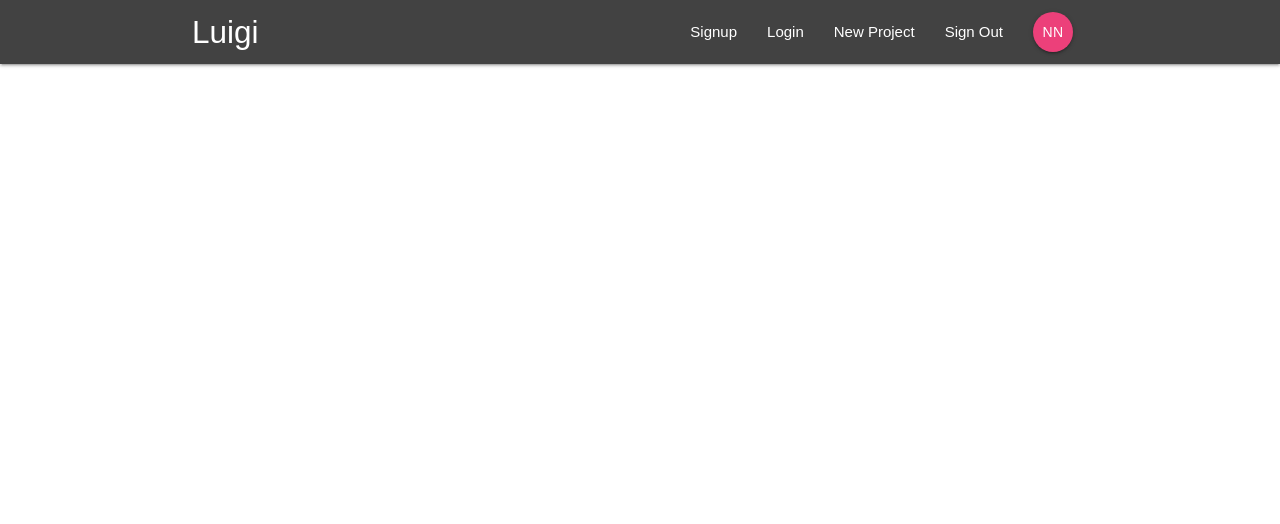
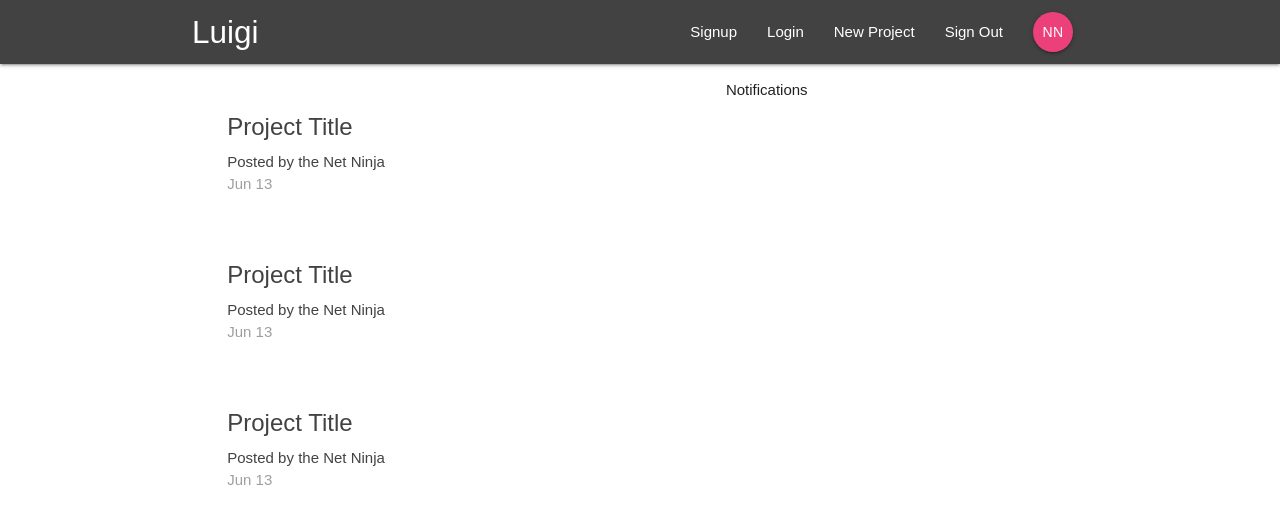
Before and after one commit to AlexBautista13/Capstone, a React (Create React App) app: page / in a window 1280 px wide. Shown: the top 524 px of the page. Built offline with nearby package versions, Linux system fonts and the light colour scheme.

Commit message:
put in the dashboard component

```diff
--- a/src/App.js
+++ b/src/App.js
@@ -1,6 +1,7 @@
 import React, { Component } from 'react';
-import { BrowserRouter } from 'react-router-dom'
+import { BrowserRouter, Switch, Route } from 'react-router-dom'
 import Navbar from './components/layout/Navbar'
+import Dashboard from './components/dashboard/Dashboard'
 
 class App extends Component {
   render() {
@@ -8,6 +9,9 @@
       <BrowserRouter>
       <div className="App">
         <Navbar/>
+        <Switch>
+          <Route path='/' component={Dashboard} />
+        </Switch>
       </div>
       </BrowserRouter>
     );
--- a/src/components/dashboard/Dashboard.js
+++ b/src/components/dashboard/Dashboard.js
@@ -0,0 +1,24 @@
+import React, { Component } from 'react'
+import Notifications from './Notifications'
+import ProjectList from '../projects/ProjectList'
+
+class Dashboard extends Component {
+    render() {
+        return  (
+            <div className="dashboard container">
+                <div className="row">
+                    <div className="col s12 m6">
+                        <ProjectList />
+                    </div>
+
+                    <div className="col s12 m5 offset-m1">
+                        <Notifications />
+                    </div>
+
+                </div>
+            </div>
+        )
+    }
+}
+
+export default Dashboard
--- a/src/components/dashboard/Notifications.js
+++ b/src/components/dashboard/Notifications.js
@@ -0,0 +1,11 @@
+import React from 'react'
+
+const Notifications = () => {
+    return (
+        <div>
+            <p>Notifications</p>
+        </div>
+    )
+}
+
+export default Notifications
--- a/src/components/projects/ProjectList.js
+++ b/src/components/projects/ProjectList.js
@@ -0,0 +1,35 @@
+import React from 'react'
+
+const ProjectList = () => {
+    return(
+        <div className="project-list section">
+
+            <div className="card z-depth-0 project-summary">
+                <div className="card-content grey-text text-darken-3">
+                    <span className="card-title">Project Title</span>
+                    <p>Posted by the Net Ninja</p>
+                    <p className="grey-text">Jun 13</p>
+                </div>
+            </div>
+
+            <div className="card z-depth-0 project-summary">
+                <div className="card-content grey-text text-darken-3">
+                    <span className="card-title">Project Title</span>
+                    <p>Posted by the Net Ninja</p>
+                    <p className="grey-text">Jun 13</p>
+                </div>
+            </div>
+
+            <div className="card z-depth-0 project-summary">
+                <div className="card-content grey-text text-darken-3">
+                    <span className="card-title">Project Title</span>
+                    <p>Posted by the Net Ninja</p>
+                    <p className="grey-text">Jun 13</p>
+                </div>
+            </div>
+
+        </div>
+    )
+}
+
+export default ProjectList
```
